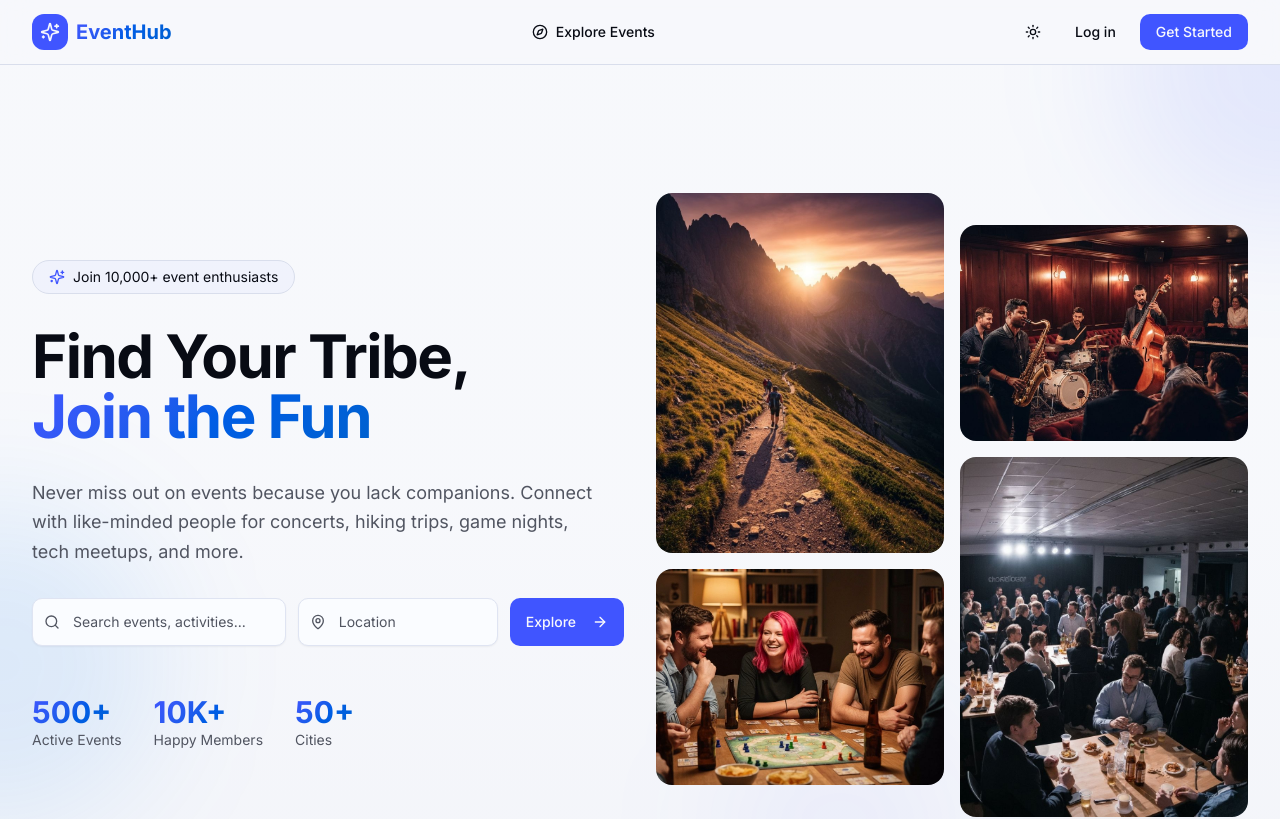
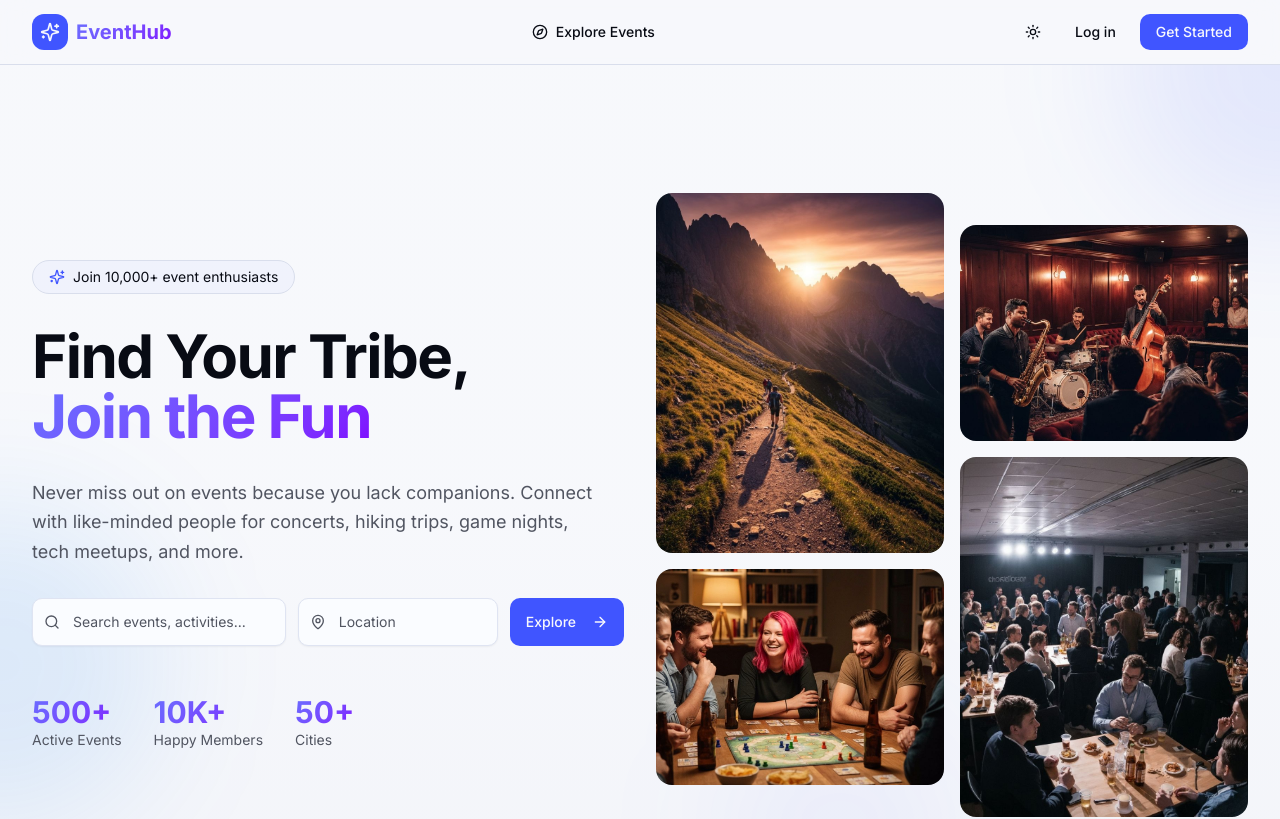
Before and after one commit to Rokon-Khan/events-management-frontend, a Next.js app: page / in a window 1280 px wide. Shown: the top 819 px of the page. Built offline with nearby package versions, Linux system fonts and the light colour scheme.

Commit message:
Glow Card Effect Modified Done

```diff
--- a/app/globals.css
+++ b/app/globals.css
@@ -39,8 +39,11 @@
   --sidebar-ring: oklch(0.55 0.25 270);
 
   /* Custom glow colors */
-  --glow-primary: oklch(0.55 0.25 270);
-  --glow-accent: oklch(0.5 0.2 250);
+  /* --glow-primary: oklch(0.55 0.25 270);
+  --glow-accent: oklch(0.5 0.2 250); */
+  /* Custom glow colors */
+  --glow-primary: oklch(0.6137 0.211 276.72);
+  --glow-accent: oklch(0.5294 0.293075 293.6103);
 }
 
 .dark {
@@ -78,8 +81,11 @@
   --sidebar-ring: oklch(0.65 0.22 270);
 
   /* Custom glow colors */
+  /* --glow-primary: oklch(0.6 0.25 270);
+  --glow-accent: oklch(0.55 0.22 250); */
+  /* Custom glow colors */
   --glow-primary: oklch(0.6 0.25 270);
-  --glow-accent: oklch(0.55 0.22 250);
+  --glow-accent: oklch(0.5294 0.293075 293.6103);
 }
 
 @theme inline {
@@ -156,12 +162,18 @@
 }
 
 .card-glow:hover::before {
-  background: linear-gradient(135deg, var(--glow-primary), var(--glow-accent), var(--glow-primary));
+  background: linear-gradient(
+    135deg,
+    var(--glow-primary),
+    var(--glow-accent),
+    var(--glow-primary)
+  );
   opacity: 1;
 }
 
 .card-glow:hover {
-  box-shadow: 0 0 20px -5px var(--glow-primary), 0 0 40px -10px var(--glow-accent), 0 10px 30px -10px rgba(0, 0, 0, 0.3);
+  box-shadow: 0 0 20px -5px var(--glow-primary),
+    0 0 40px -10px var(--glow-accent), 0 10px 30px -10px rgba(0, 0, 0, 0.3);
   transform: translateY(-2px);
 }
 
--- a/components/dashboard/header.tsx
+++ b/components/dashboard/header.tsx
@@ -1,11 +1,8 @@
-"use client"
+"use client";
 
-import { Bell, Search } from "lucide-react"
-import { Button } from "@/components/ui/button"
-import { Input } from "@/components/ui/input"
-import { ThemeToggle } from "@/components/theme-toggle"
-import { SidebarTrigger } from "@/components/ui/sidebar"
-import { Separator } from "@/components/ui/separator"
+import { ThemeToggle } from "@/components/theme-toggle";
+import { Badge } from "@/components/ui/badge";
+import { Button } from "@/components/ui/button";
 import {
   DropdownMenu,
   DropdownMenuContent,
@@ -13,18 +10,36 @@ import {
   DropdownMenuLabel,
   DropdownMenuSeparator,
   DropdownMenuTrigger,
-} from "@/components/ui/dropdown-menu"
-import { Badge } from "@/components/ui/badge"
+} from "@/components/ui/dropdown-menu";
+import { Input } from "@/components/ui/input";
+import { Separator } from "@/components/ui/separator";
+import { SidebarTrigger } from "@/components/ui/sidebar";
+import { Bell, Search } from "lucide-react";
 
 export function DashboardHeader() {
   const notifications = [
-    { id: 1, title: "New participant joined", message: "Sarah joined your Sunset Hiking event", time: "2m ago" },
-    { id: 2, title: "Event reminder", message: "Board Game Night starts in 2 hours", time: "1h ago" },
-    { id: 3, title: "New review", message: "John left a 5-star review", time: "3h ago" },
-  ]
+    {
+      id: 1,
+      title: "New participant joined",
+      message: "Sarah joined your Sunset Hiking event",
+      time: "2m ago",
+    },
+    {
+      id: 2,
+      title: "Event reminder",
+      message: "Board Game Night starts in 2 hours",
+      time: "1h ago",
+    },
+    {
+      id: 3,
+      title: "New review",
+      message: "John left a 5-star review",
+      time: "3h ago",
+    },
+  ];
 
   return (
-    <header className="sticky top-0 z-40 flex h-16 items-center gap-4 border-b bg-background/95 backdrop-blur supports-[backdrop-filter]:bg-background/60 px-6">
+    <header className="sticky top-0 z-40 flex h-16 items-center gap-4 border-b bg-background/95 backdrop-blur supports-backdrop-filter:bg-background/60 px-6">
       <SidebarTrigger className="-ml-2" />
       <Separator orientation="vertical" className="h-6" />
 
@@ -51,10 +66,17 @@ export function DashboardHeader() {
             <DropdownMenuLabel>Notifications</DropdownMenuLabel>
             <DropdownMenuSeparator />
             {notifications.map((notification) => (
-              <DropdownMenuItem key={notification.id} className="flex flex-col items-start gap-1 p-3">
+              <DropdownMenuItem
+                key={notification.id}
+                className="flex flex-col items-start gap-1 p-3"
+              >
                 <span className="font-medium">{notification.title}</span>
-                <span className="text-sm text-muted-foreground">{notification.message}</span>
-                <span className="text-xs text-muted-foreground">{notification.time}</span>
+                <span className="text-sm text-muted-foreground">
+                  {notification.message}
+                </span>
+                <span className="text-xs text-muted-foreground">
+                  {notification.time}
+                </span>
               </DropdownMenuItem>
             ))}
             <DropdownMenuSeparator />
@@ -65,5 +87,5 @@ export function DashboardHeader() {
         </DropdownMenu>
       </div>
     </header>
-  )
+  );
 }
--- a/package.json
+++ b/package.json
@@ -1,5 +1,6 @@
 {
-  "name": "my-v0-project",
+  "name": "event-management-frontend",
+  "license": "MIT",
   "version": "0.1.0",
   "private": true,
   "scripts": {
```
